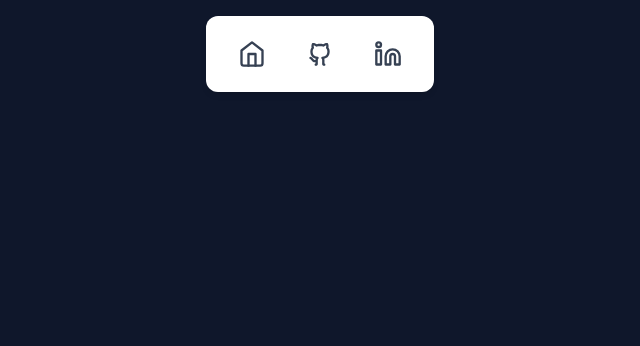
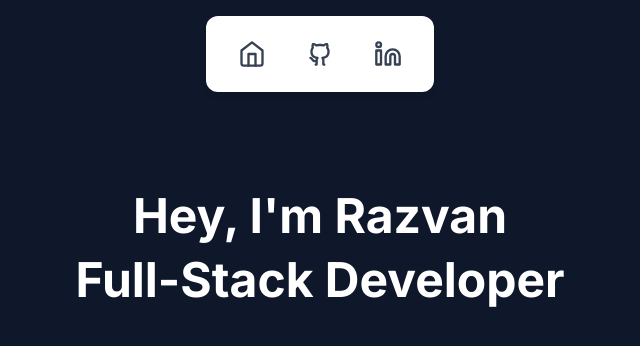
Before and after one commit to Razvan-Gorea/Portfolio-Website, a React (Vite) app in the folder Portfolio/: page / in a window 1280 px wide. Shown: the top 346 px of the page, without its empty margins (320-960 px from the left). Built offline with nearby package versions, Linux system fonts and the light colour scheme.

Commit message:
Created the main title section

```diff
--- a/Portfolio/package.json
+++ b/Portfolio/package.json
@@ -10,6 +10,7 @@
     "preview": "vite preview"
   },
   "dependencies": {
+    "@fontsource/inter": "^5.2.6",
     "@tailwindcss/vite": "^4.1.11",
     "react": "^19.1.1",
     "react-dom": "^19.1.1",
--- a/Portfolio/src/App.jsx
+++ b/Portfolio/src/App.jsx
@@ -1,11 +1,13 @@
 import "./App.css";
 import NavigationBar from "./components/NavigationBar";
+import MainHeader from "./components/MainHeader";
 
 function App() {
   return (
     <>
       <div id="top" className="min-h-screen bg-slate-900 pt-8">
         <NavigationBar />
+        <MainHeader />
       </div>
     </>
   );
--- /dev/null
+++ b/Portfolio/src/components/MainHeader.jsx
@@ -0,0 +1,48 @@
+import { useState, useEffect, useRef } from 'react';
+
+function MainHeader() {
+  const [isVisible, setIsVisible] = useState(false);
+  const ref = useRef();
+
+  useEffect(() => {
+    const observer = new IntersectionObserver(
+      ([entry]) => {
+        if (entry.isIntersecting) {
+          setIsVisible(true);
+        }
+      },
+      { threshold: 0.1 }
+    );
+
+    if (ref.current) {
+      observer.observe(ref.current);
+    }
+
+    return () => {
+      if (ref.current) {
+        observer.unobserve(ref.current);
+      }
+    };
+  }, []);
+
+  return (
+    <>
+      <div
+        ref={ref}
+        className={`flex flex-col items-center pt-40 px-4 transition-all duration-1000 ease-out ${
+          isVisible
+            ? 'opacity-100 translate-y-0'
+            : 'opacity-0 translate-y-8'
+        }`}
+      >
+        <p className="text-white text-3xl sm:text-4xl md:text-5xl font-bold text-center mb-4">
+          Hey, I'm Razvan
+        </p>
+        <p className="text-white text-3xl sm:text-4xl md:text-5xl font-bold text-center">
+          Full-Stack Developer
+        </p>
+      </div>
+    </>
+  );
+}
+export default MainHeader;
--- a/Portfolio/src/index.css
+++ b/Portfolio/src/index.css
@@ -1 +1,5 @@
 @import "tailwindcss";
+
+body {
+  font-family: 'Inter', -apple-system, BlinkMacSystemFont, 'Segoe UI', sans-serif;
+}
--- a/Portfolio/src/main.jsx
+++ b/Portfolio/src/main.jsx
@@ -1,6 +1,12 @@
 import { StrictMode } from 'react'
 import { createRoot } from 'react-dom/client'
 import App from './App.jsx'
+import "./index.css"
+
+import '@fontsource/inter' // Defaults to weight 400 (regular)
+import '@fontsource/inter/500.css' // Medium weight
+import '@fontsource/inter/600.css' // Semi-bold weight
+import '@fontsource/inter/700.css' // Bold weight
 
 createRoot(document.getElementById('root')).render(
   <StrictMode>
```
Also changed, not shown: 1 other file (tests, documents, lock files or other folders).
